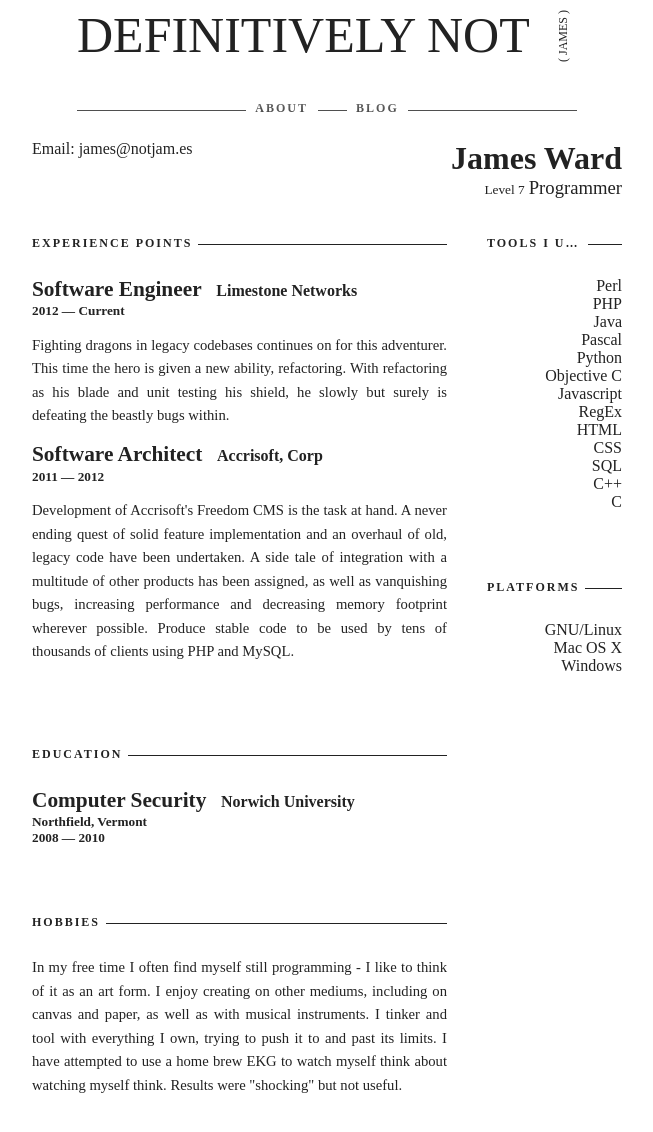
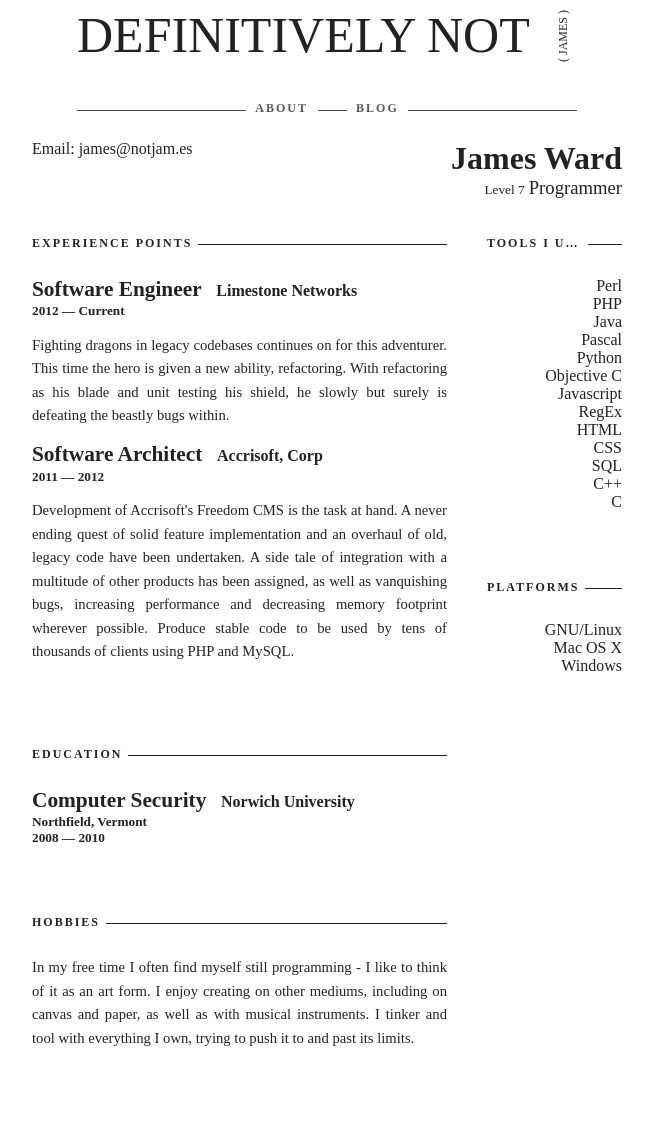
Before and after one commit to imnotjames/imnotjames.github.io, a Jekyll site: the page built from resume.html, in a window 1280 px wide and 1176 px high. Shown: the top 1132 px of the window, without its empty margins (313-966 px from the left). Built offline with Jekyll 4.4.1, drawn with Linux system fonts in a browser that asks for light colours; some web fonts are replaced; Markdown is read by kramdown in place of the engine named in the settings.

Commit message:
drop goofy bit about the failed EKG tests

```diff
--- a/resume.html
+++ b/resume.html
@@ -118,7 +118,6 @@ title: Resume
 				In my free time I often find myself still programming - I like to think of it as an art form.
 				I enjoy creating on other mediums, including on canvas and paper, as well as with musical instruments.
 				I tinker and tool with everything I own, trying to push it to and past its limits.
-				I have attempted to use a home brew EKG to watch myself think about watching myself think.  Results were "shocking" but not useful.
 			</blockquote>
 		</article>
 	</div>
```
